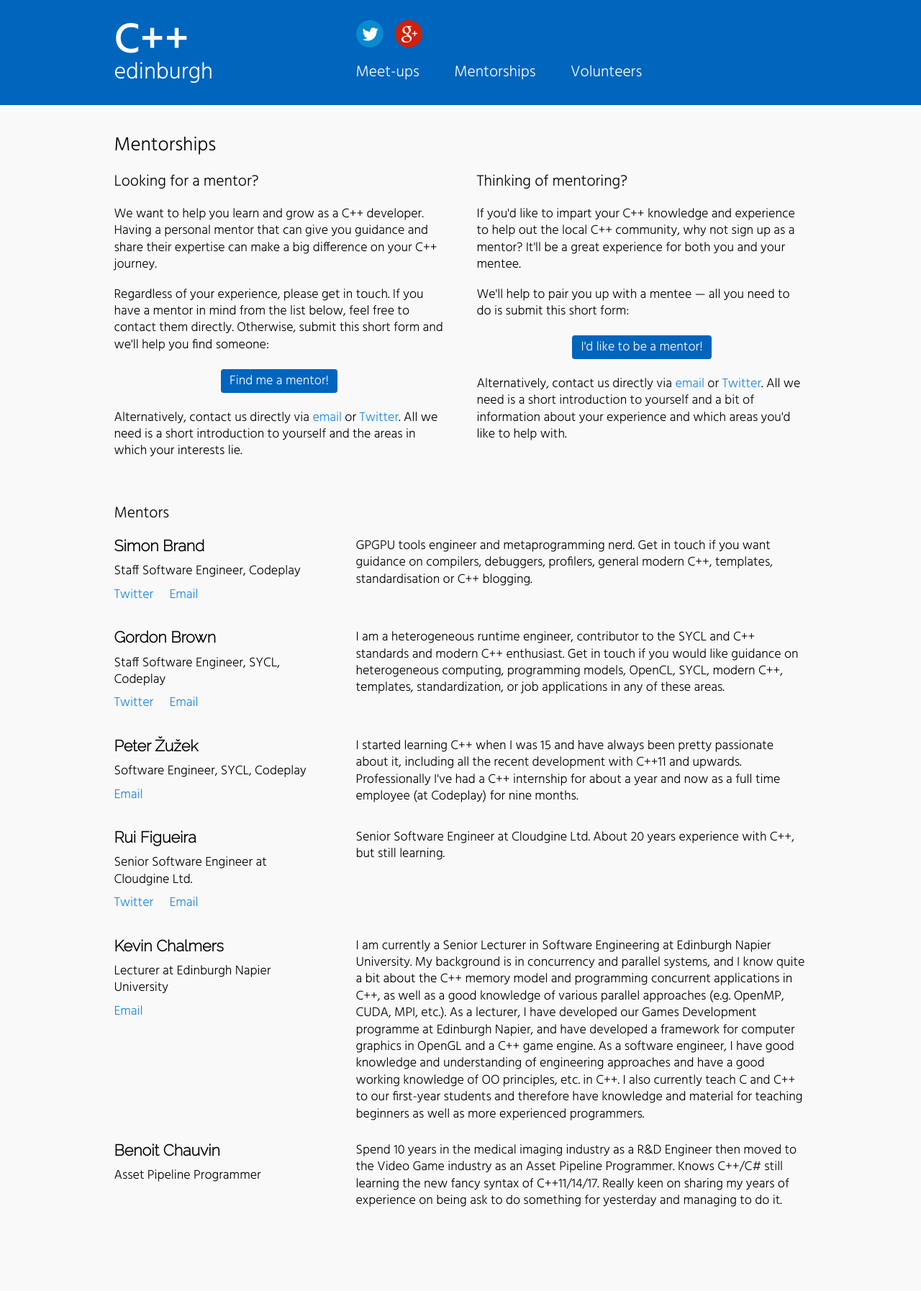
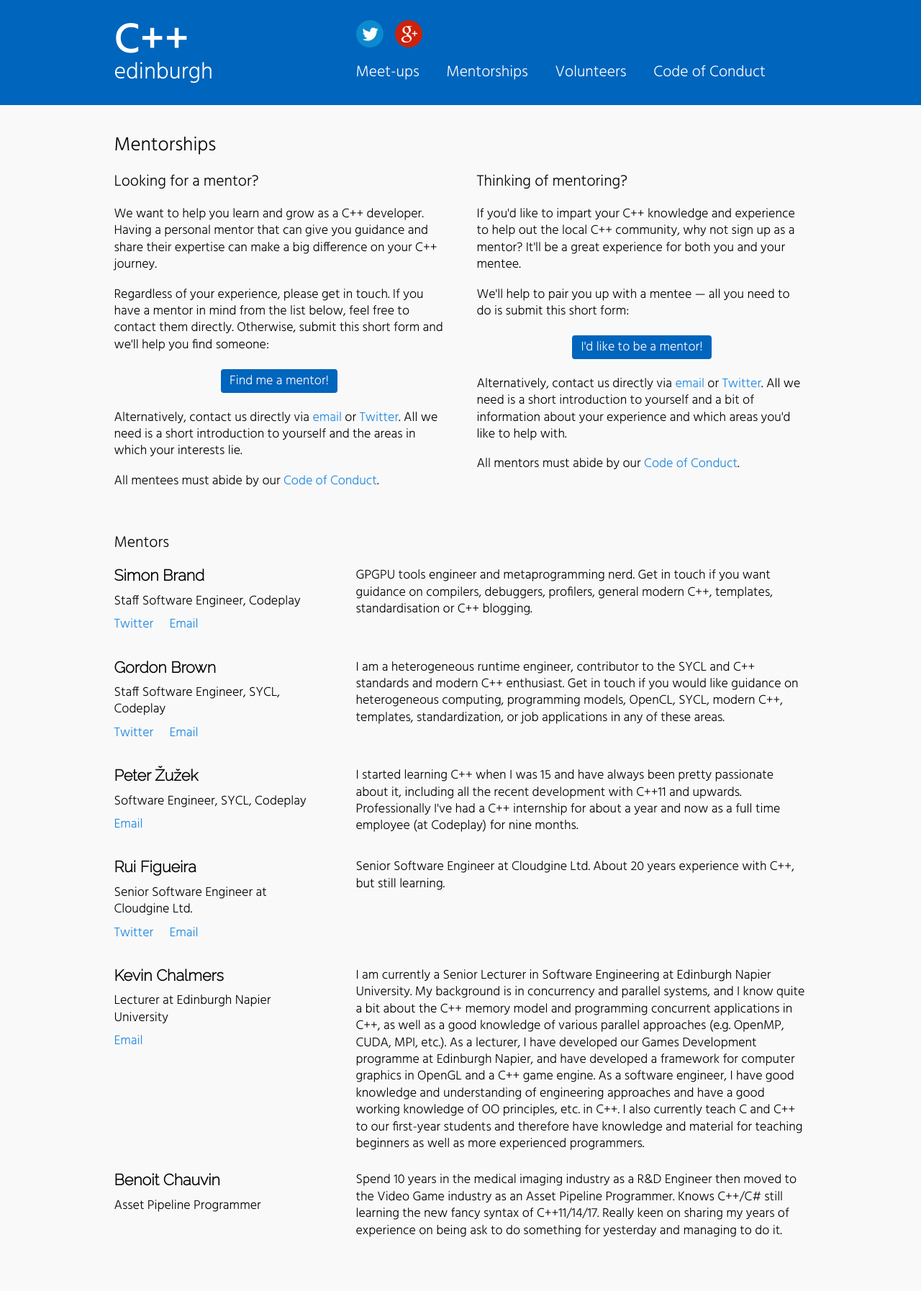
Before and after one commit to sftrabbit/CppEdinburgh, a Jekyll site: the page built from mentorships.html, in a window 1280 px wide. Shown: the whole page at 72% size. Built offline with Jekyll 4.4.1, drawn with Linux system fonts in a browser that asks for light colours; before the commit the page ends 1753 px from its top, so only the background shows below that.

Commit message:
Add code of conduct

```diff
--- a/_layouts/default.html
+++ b/_layouts/default.html
@@ -28,7 +28,8 @@
 								<li><a href="/">Meet-ups</a></li>
 								<li><a href="/mentorships.html">Mentorships</a></li>
 								<li><a href="/volunteers.html">Volunteers</a></li>
-							</ul>
+								<li><a href="/code-of-conduct.html">Code of Conduct</a></li>
+					                </ul>
 						</nav>
 					</div>
 				</div>
--- a/css/screen.scss
+++ b/css/screen.scss
@@ -29,7 +29,7 @@ body {
 
 				li {
 					display: inline-block;
-					margin-right: 2em;
+					margin-right: 1.5em;
 					margin-bottom: 0.5em;
 
 					a {
--- a/index.html
+++ b/index.html
@@ -8,6 +8,8 @@ layout: default
 						<p>Join us at C++ Edinburgh for some great talks and to hang out with local C++ developers. Everyone's welcome!</p>
 						<p><b>To find out about our next meet-ups</b>, join us on <a href="https://www.meetup.com/cppedinburgh/">Meetup.com</a> or our <a href="https://groups.google.com/forum/#!forum/cppedinburgh">mailing list</a> or follow us on <a href="http://twitter.com/cppedinburgh">Twitter</a> or <a href="https://plus.google.com/103727381682703513095">Google+</a>.</p>
 						<p><b>Interested in doing a talk?</b> Whether you have some interesting C++ experiences or projects or would just like to spread some knowledge, we'd love to have you as a speaker! No need to be an expert &mdash; C++ Edinburgh is a friendly environment and great opportunity to practise your presentation skills and get feedback. If you'd like to do a talk, <a href="http://goo.gl/forms/QrOJuHCe87">let us know</a>!</p>
+
+                                                <p>We aim to be an inclusive and welcoming space for discussion. As such, all speakers and attendees must abide by our <a href=/code-of-conduct.html>Code of Conduct</a>.</p>
 					</div>
 					<section class="column-2 sponsors">
 						<h1>Thanks to our sponsors</h1>
--- a/mentorships.html
+++ b/mentorships.html
@@ -4,7 +4,7 @@ layout: default
 			<div class="container">
 				<div class="row mentorships">
 					<div class="column-6">
-						<h1>Mentorships</h1>
+					  <h1>Mentorships</h1>
 					</div>
 					<div class="column-3">
 						<h2>Looking for a mentor?</h2>
@@ -12,6 +12,8 @@ layout: default
 						<p>Regardless of your experience, please get in touch. If you have a mentor in mind from the list below, feel free to contact them directly. Otherwise, submit this short form and we'll help you find someone:<p>
 						<p class="button-container"><a href="https://cppedinburgh.typeform.com/to/riF7zb " class="button">Find me a mentor!</a></p>
 						<p>Alternatively, contact us directly via <a href="mailto:cppedinburgh@gmail.com">email</a> or <a href="https://twitter.com/cppedinburgh">Twitter</a>. All we need is a short introduction to yourself and the areas in which your interests lie.</p>
+
+                                                <p>All mentees must abide by our <a href=/code-of-conduct.html>Code of Conduct</a>.</p>
 					</div>
 					<div class="column-3">
 						<h2>Thinking of mentoring?</h2>
@@ -19,7 +21,10 @@ layout: default
 						<p>We'll help to pair you up with a mentee &mdash; all you need to do is submit this short form:</p>
 						<p class="button-container"><a href="https://cppedinburgh.typeform.com/to/YCAPwf" class="button">I'd like to be a mentor!</a></p>
 						<p>Alternatively, contact us directly via <a href="mailto:cppedinburgh@gmail.com">email</a> or <a href="https://twitter.com/cppedinburgh">Twitter</a>. All we need is a short introduction to yourself and a bit of information about your experience and which areas you'd like to help with.</p>
+
+                                                <p>All mentors must abide by our <a href=/code-of-conduct.html>Code of Conduct</a>.</p>
 					</div>
+
 				</div>
 				<div class="row">
 					<div class="column-6">
```
Also changed, not shown: code-of-conduct.html (added, +56 -0 lines).
